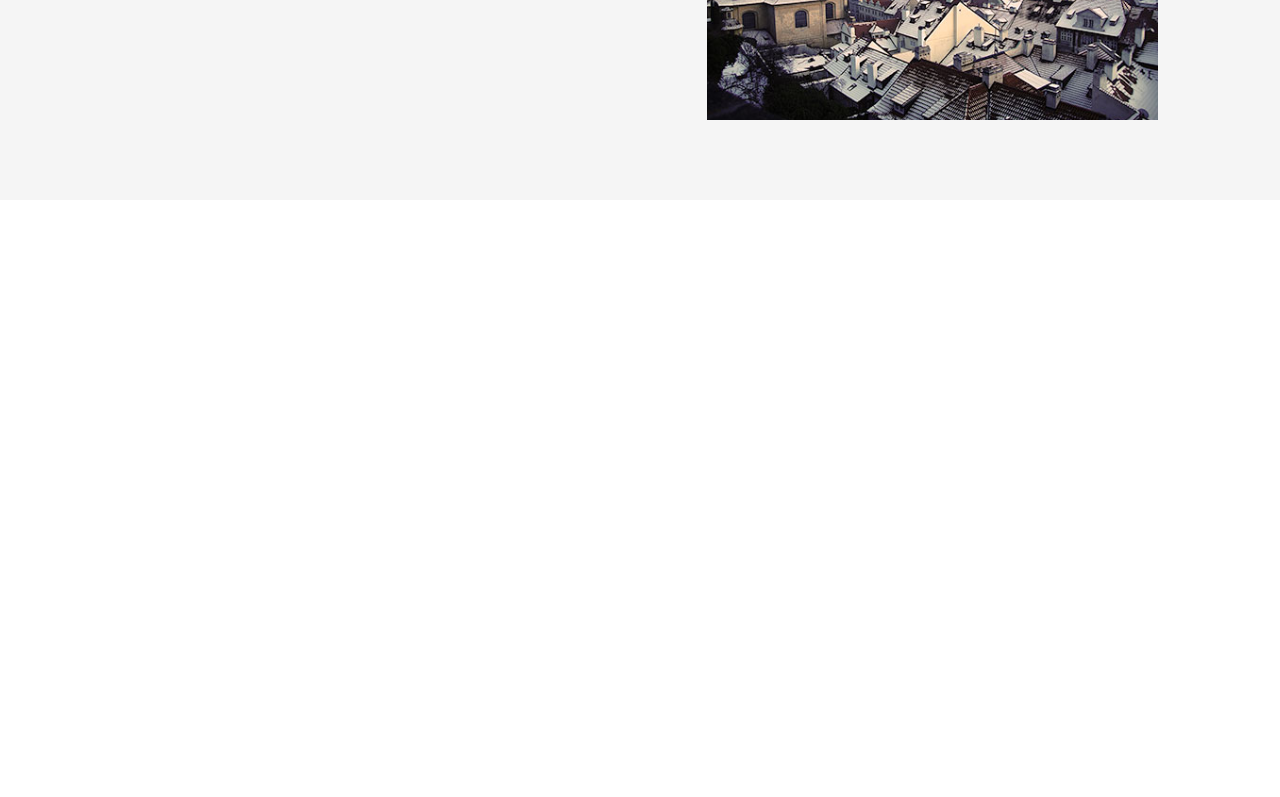
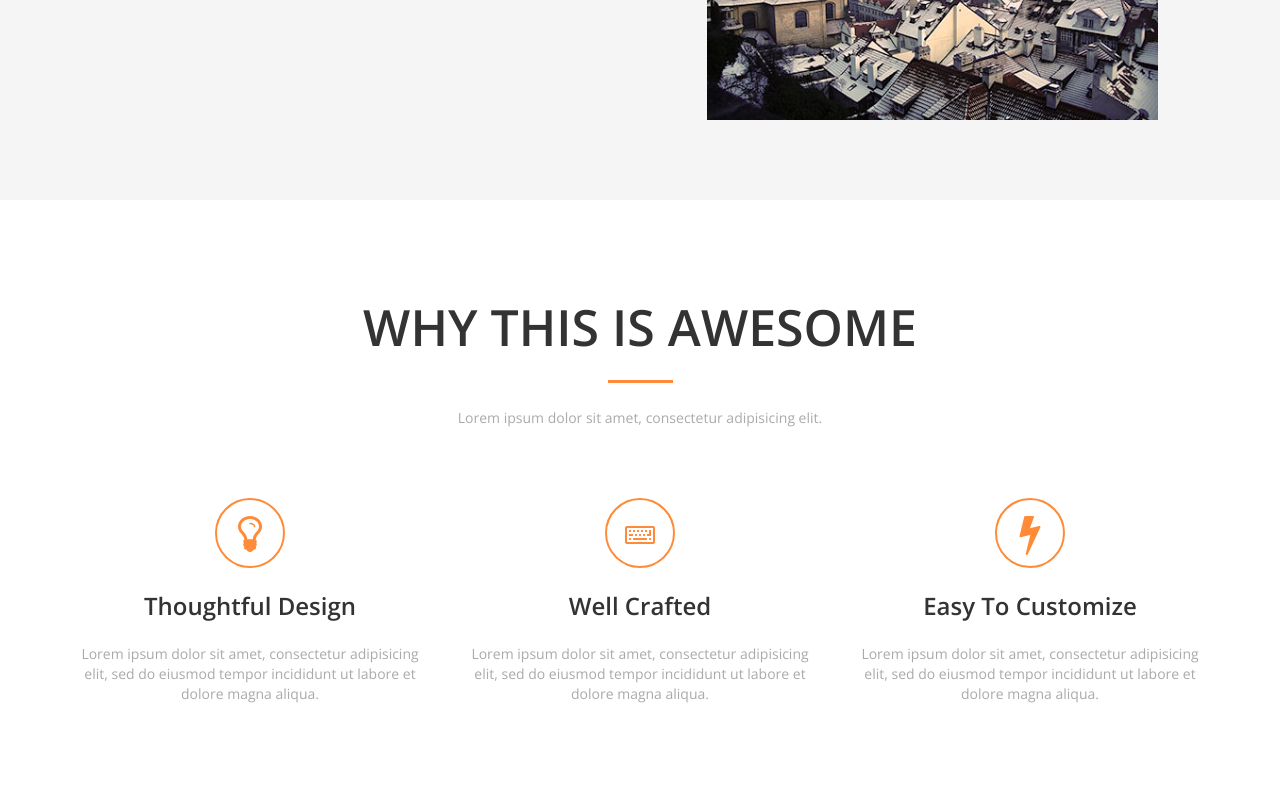
Before and after one commit to anasibrahimgm/psd-to-html, a plain HTML site: page index.html in a window 1280 px wide. Shown: the part 2236-3033 px from the top of the page. Drawn offline with nearby package versions, Linux system fonts and the light colour scheme.

Commit message:
Why-This-Is-Awesome Section

```diff
--- a/css/main.css
+++ b/css/main.css
@@ -189,7 +189,7 @@ body {
 	border-radius: 3px;
 }
 
-.tabs-section .tabs-content div:not(.tab-one) {/* any did that is not tab-one*/
+.tabs-section .tabs-content div:not(.tab-one) {/* any div that is not tab-one*/
 	display: none;
 }
 
@@ -252,13 +252,41 @@ body {
 	margin-bottom: 30px;
 }
 
+.awesome {
+	padding: 80px 0;
+}
 
+.awesome .awesome-head {
+	font-weight: bold;
+	font-size: 50px;
+}
 
+.awesome .awesome-desc {
+	margin-bottom: 70px;
+	color: #a9aaac;
+}
 
+.awesome i {
+	color: #FF8B38;
+	width: 70px;
+	height: 70px;
+	line-height: 68px;
+	border: 2px solid #FF8B38;
+	border-radius: 50%;
+}
 
+.fa-keyboard-o {
+	font-size: 35px;
+}
 
+.awesome .feature-head {
+	font-weight: bold;
+	margin: 25px 0;
+}
 
-
+.awesome .feature-content {
+	color: #a9aaac;
+}
 
 
 
@@ -290,3 +318,13 @@ body {
 	background-color: #FF8B38;
 	margin: 25px 0;
 }
+
+
+.head-border-center:after {
+	content: '';
+	display: block;
+	width: 65px;
+	height: 3px;
+	background-color: #FF8B38;
+	margin: 25px auto;
+}
--- a/index.html
+++ b/index.html
@@ -188,6 +188,34 @@
 		</div>
 	</div>
 
+							<!-- This Is Awesome Section -->
+	<div class="awesome text-center">
+		<div class="container">
+			<h2 class="h1 awesome-head uppercase head-border-center">why this is awesome</h2>
+			<p class="awesome-desc">Lorem ipsum dolor sit amet, consectetur adipisicing elit.</p>
+
+			<div class="row">
+				<div class="col-md-4">
+					<i class="fa fa-lightbulb-o fa-3x"></i>
+					<h3 class="feature-head">Thoughtful Design</h3>
+					<p class="feature-content">Lorem ipsum dolor sit amet, consectetur adipisicing elit, sed do eiusmod tempor incididunt ut labore et dolore magna aliqua. </p>
+				</div>
+
+				<div class="col-md-4">
+					<i class="fa fa-keyboard-o fa-2x"></i>
+					<h3 class="feature-head">Well  Crafted</h3>
+					<p class="feature-content">Lorem ipsum dolor sit amet, consectetur adipisicing elit, sed do eiusmod tempor incididunt ut labore et dolore magna aliqua. </p>
+				</div>
+
+				<div class="col-md-4">
+					<i class="fa fa-flash fa-3x"></i>
+					<h3 class="feature-head">Easy To Customize</h3>
+					<p class="feature-content">Lorem ipsum dolor sit amet, consectetur adipisicing elit, sed do eiusmod tempor incididunt ut labore et dolore magna aliqua. </p>
+				</div>
+			</div>
+		</div>
+	</div>
+
 
 	<script src="js/jquery-3.2.1.min.js"></script>
 	<script src="js/bootstrap.min.js"></script>
```
